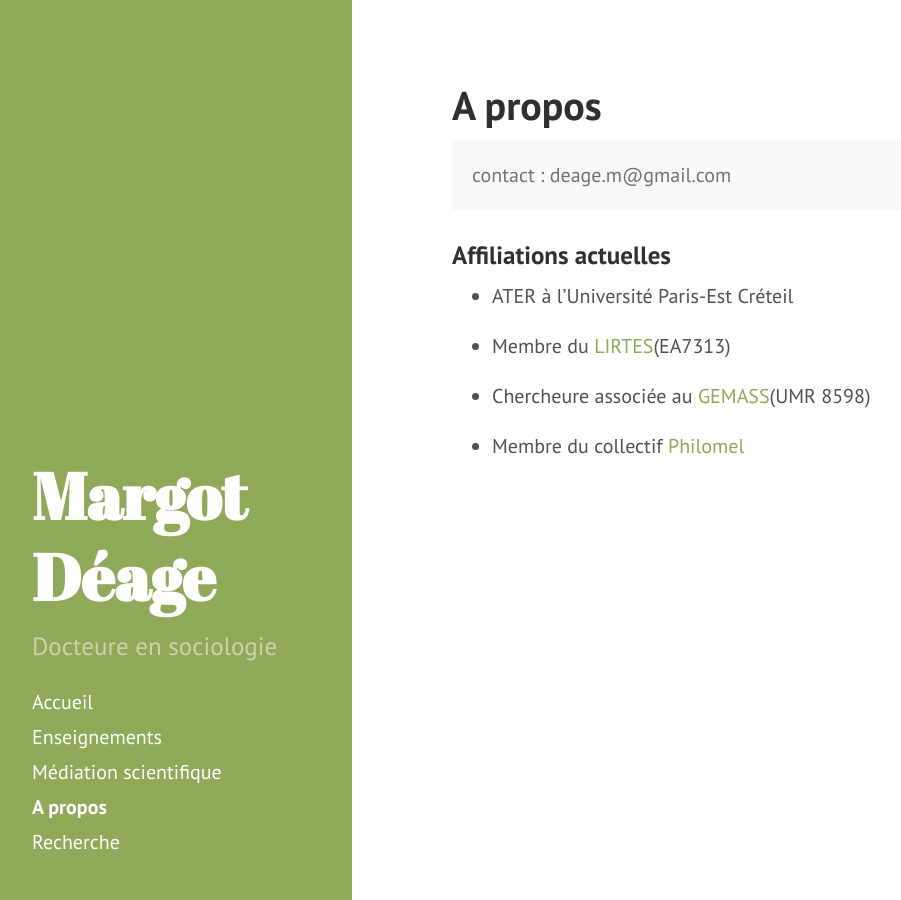
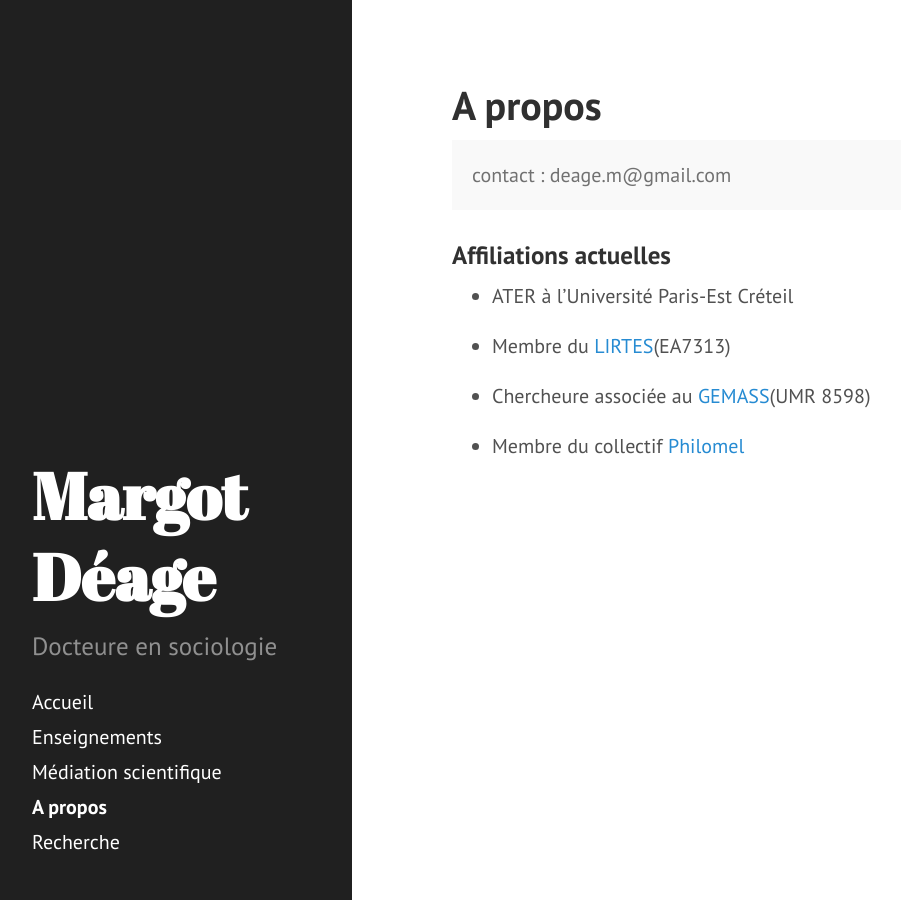
Before and after one commit to margotdeage/margotdeage.github.io, a Jekyll site: the page built from index.md, in a window 1280 px wide. Shown: the whole page, without its empty margins (8-909 px from the left). Built offline with Jekyll 4.4.1, drawn with Linux system fonts in a browser that asks for light colours; the list of posts is cut into pages by our own code.

Commit message:
Update default.html

```diff
--- a/_layouts/default.html
+++ b/_layouts/default.html
@@ -1,15 +1,15 @@
 <!DOCTYPE html>
 <html lang="en-us">
- <body>
+
   {% include head.html %}
+
+  <body>
 
     {% include sidebar.html %}
 
     <div class="content container">
       {{ content }}
     </div>
-    <body class="theme-base-0b">
-  ...
 
   </body>
 </html>
```
